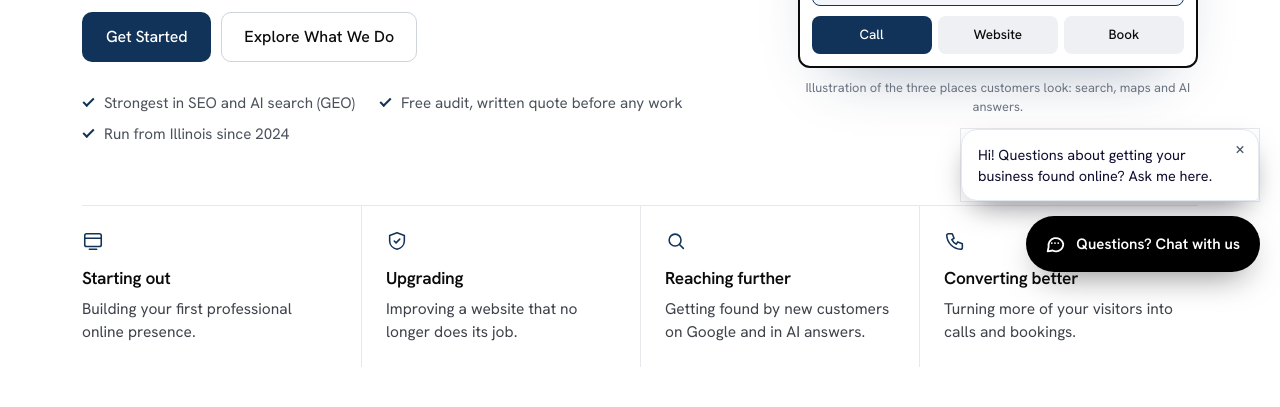
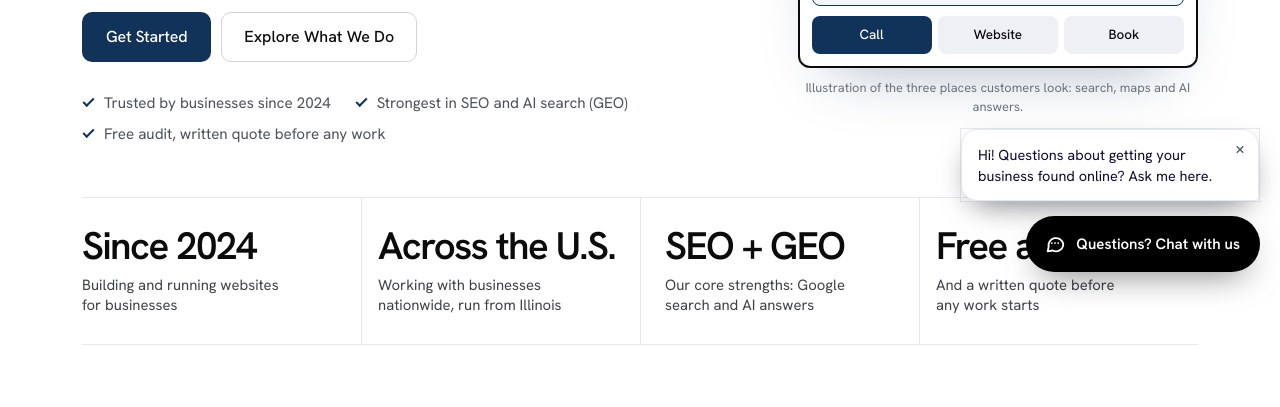
Before and after one commit to intakeaisystem-oss/onlinepresenceco-site, a plain HTML site: page local/index.html in a window 1280 px wide. Shown: the part 508-915 px from the top of the page. Drawn offline with Linux system fonts and the light colour scheme.

Commit message:
Home: company facts strip under the hero (since 2024, across the U.S., SEO + GEO, free audit)
Co-Authored-By: Claude Opus 5.5 <noreply@anthropic.com>
Claude-Session: https://claude.ai/code/session_01FfnqsYgMdRr2d54R9d3c8x

```diff
--- a/css/opc-fin.css
+++ b/css/opc-fin.css
@@ -540,3 +540,12 @@ i.t svg{width:12px;height:12px;fill:none;stroke:var(--fin-navy);stroke-width:2;s
 @media(min-width:700px){.fin-points.two{display:grid;grid-template-columns:1fr 1fr;column-gap:36px}}
 @media(max-width:560px){.fin-acc b{font-size:1.25rem}.fin-sv{height:170px}.fin-tbl th,.fin-tbl td{padding:10px 4px}.fin-tbl tbody th{padding-left:12px}}
 .fin-panel .fin-btn-o{color:#fff!important;border-color:#ffffff59!important}.fin-panel .fin-btn-o:hover{border-color:#fff!important}
+/* proof strip */
+.fin-proof{padding:0 0 56px}
+.fin-proof dl{margin:0;display:grid;grid-template-columns:1fr 1fr;border-top:1px solid var(--fin-line);border-bottom:1px solid var(--fin-line)}
+.fin-proof dl>div{padding:22px 16px 22px 0}
+.fin-proof dl>div:nth-child(2n){padding-left:16px;border-left:1px solid var(--fin-line)}
+.fin-proof dl>div:nth-child(n+3){border-top:1px solid var(--fin-line)}
+.fin-proof dt{font-size:clamp(1.6rem,4.8vw,2.4rem);font-weight:600;letter-spacing:-.04em;color:var(--fin-ink);line-height:1.05}
+.fin-proof dd{margin:8px 0 0;font-size:.93rem;line-height:1.4;color:var(--fin-body);max-width:24ch}
+@media(min-width:860px){.fin-proof dl{grid-template-columns:repeat(4,1fr)}.fin-proof dl>div{padding:28px 24px}.fin-proof dl>div:first-child{padding-left:0}.fin-proof dl>div+div{border-left:1px solid var(--fin-line);padding-left:24px}.fin-proof dl>div:nth-child(n+3){border-top:0}}
--- a/local/index.html
+++ b/local/index.html
@@ -5,7 +5,7 @@
   <h1 class="fin-h1">Build a Stronger Online Presence.<br>Turn It Into Growth.</h1>
   <p class="fin-lede">Online Presence Co. helps businesses build their digital foundation, strengthen their online visibility, and create better ways to reach potential customers.</p>
   <div class="fin-row"><a class="fin-btn" href="/local/contact/">Get Started</a><a class="fin-btn-o" href="#search">Explore What We Do</a></div>
-  <ul class="fin-facts"><li>Strongest in SEO and AI search (GEO)</li><li>Free audit, written quote before any work</li><li>Run from Illinois since 2024</li></ul>
+  <ul class="fin-facts"><li>Trusted by businesses since 2024</li><li>Strongest in SEO and AI search (GEO)</li><li>Free audit, written quote before any work</li></ul>
  </div>
  <div class="fin-vis" aria-hidden="true">
   <div class="fin-lap">
@@ -32,6 +32,13 @@
   <p class="fin-cap">Illustration of the three places customers look: search, maps and AI answers.</p>
  </div>
 </div></section>
+
+<section class="fin-proof" aria-label="Company facts"><div class="fin-wrap"><dl>
+ <div><dt>Since 2024</dt><dd>Building and running websites for businesses</dd></div>
+ <div><dt>Across the U.S.</dt><dd>Working with businesses nationwide, run from Illinois</dd></div>
+ <div><dt>SEO + GEO</dt><dd>Our core strengths: Google search and AI answers</dd></div>
+ <div><dt>Free audit</dt><dd>And a written quote before any work starts</dd></div>
+</dl></div></section>
 
 <section class="fin-aud"><div class="fin-wrap">
  <ul class="fin-audl">
```
